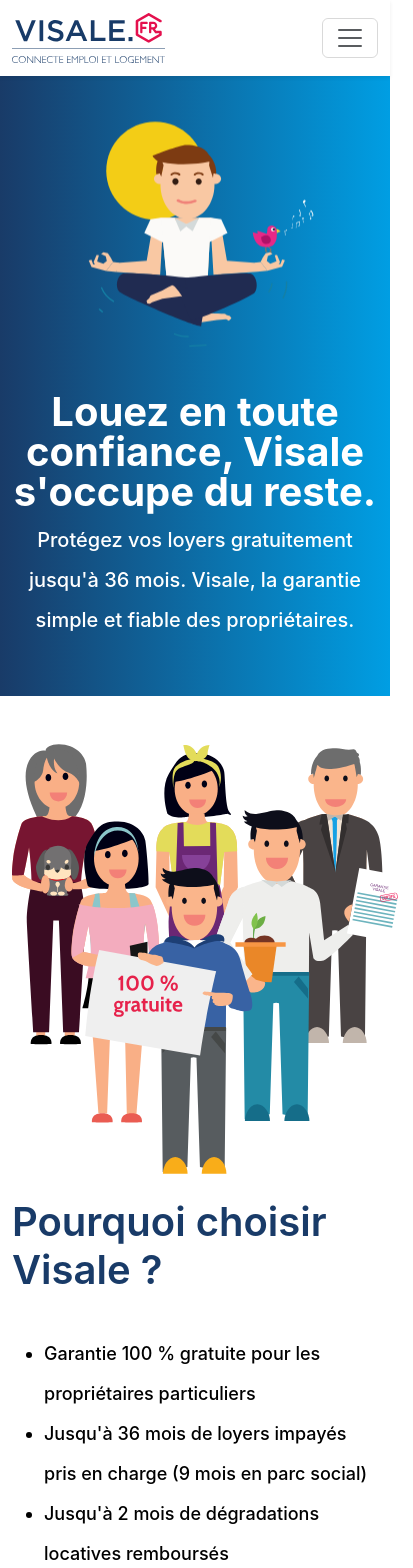
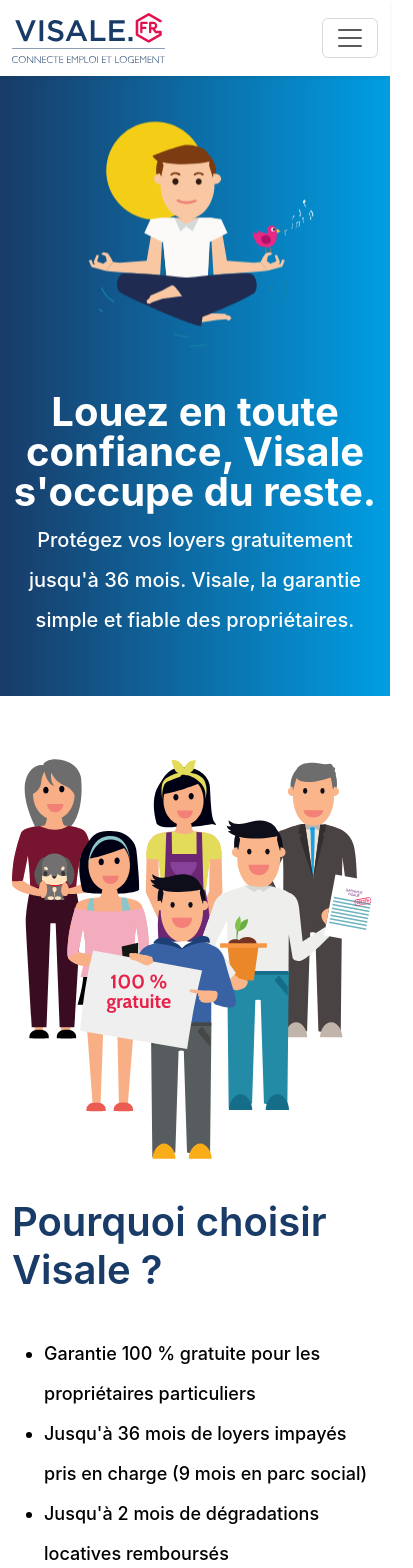
Before and after one commit to AlsProject/visale-landing, a Vue app: page / in a window 390 px wide. Shown: the top 1568 px of the page, 413 px wide, since content can reach past the window. Built offline with nearby package versions, Linux system fonts and the light colour scheme; the HTML template or start-up script is replaced by a standard one.

Commit message:
Update landing page modifications

```diff
--- a/src/components/landingPage/ClientsTrust.vue
+++ b/src/components/landingPage/ClientsTrust.vue
@@ -240,7 +240,6 @@
 .btn-primary:hover{
     background-color: transparent;
     color: #E6224B;
-    font-weight: 600;
 }
 
 .btn-secondary{
@@ -252,6 +251,5 @@
 .btn-secondary:hover{
     background-color: transparent;
     color: #193B68;
-    font-weight: 600;
 }
 </style>
--- a/src/components/landingPage/WhyChooseUs.vue
+++ b/src/components/landingPage/WhyChooseUs.vue
@@ -61,5 +61,9 @@
     max-height: none;
     overflow: visible;
   }
+
+  .why-choose-us-img img{
+    max-width: 100%;
+  }
 }
 </style>
```
